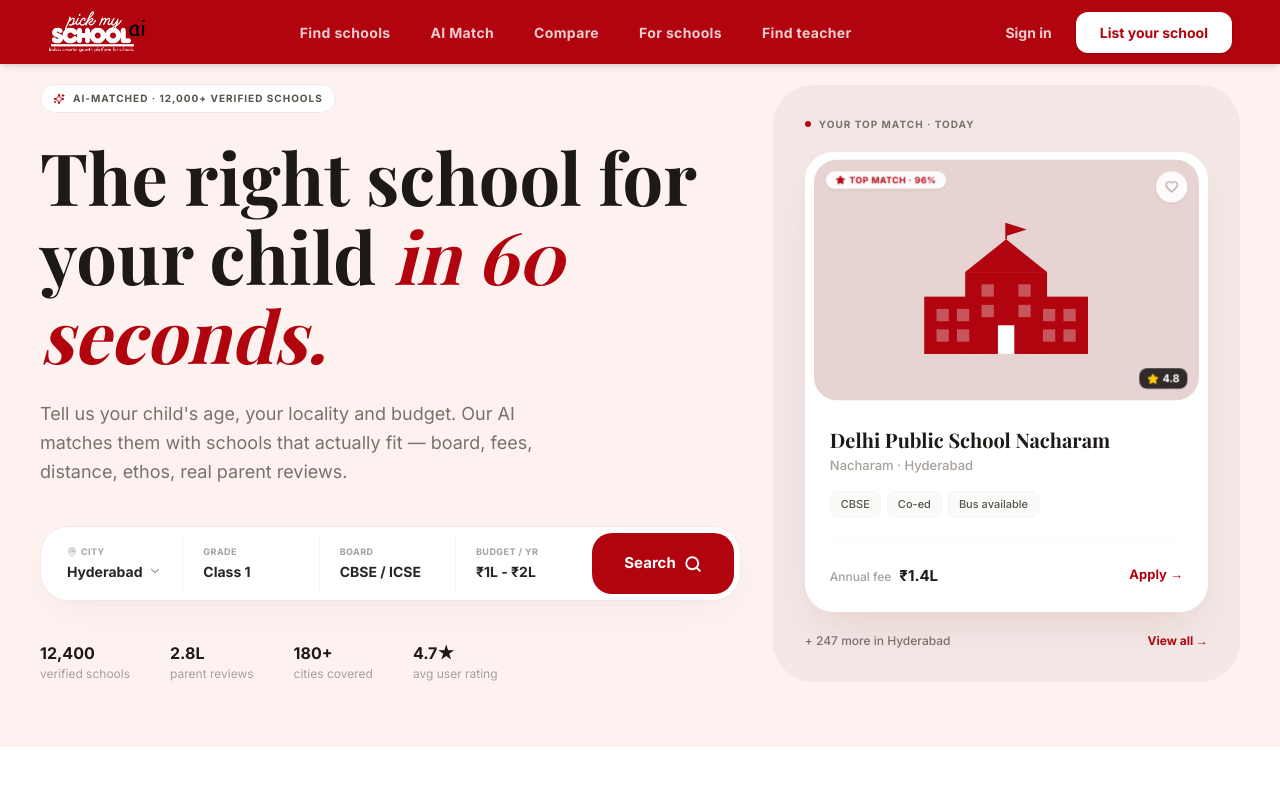
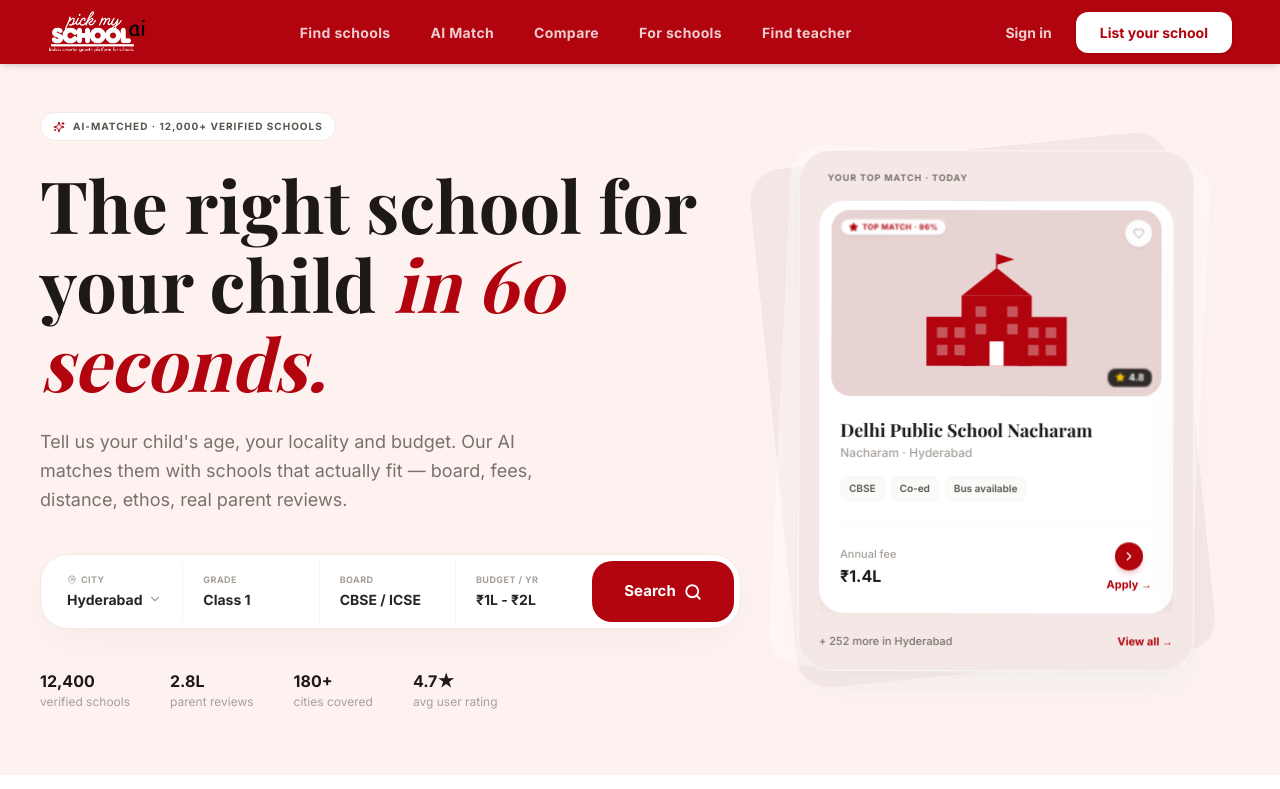
Before and after one commit to modupalliharshini/pickmyschoolai, a React (Vite) app: page / in a window 1280 px wide. Shown: the top 789 px of the page. Built offline with nearby package versions, Linux system fonts and the light colour scheme; a web font is replaced by a local one.

Commit message:
school card fix

```diff
--- a/src/App.jsx
+++ b/src/App.jsx
@@ -24,7 +24,7 @@
         <BrowserRouter>
           <ScrollToTop />
           <Navbar />
-          <main className="pt-16">
+          <main>
             <Routes>
               <Route path="/" element={<HomePage />} />
               <Route path="/find-schools" element={<FindSchoolsPage />} />
--- a/src/components/Hero.jsx
+++ b/src/components/Hero.jsx
@@ -1,17 +1,66 @@
 import React, { useState } from 'react';
-import { Search, MapPin, Sparkles, Heart, Star, ChevronDown } from 'lucide-react';
+import { Search, MapPin, Sparkles, Heart, Star, ChevronDown, ChevronRight } from 'lucide-react';
 import { useNavigate } from 'react-router-dom';
 import SchoolIllustration from './SchoolIllustration';
 
 const Hero = () => {
   const navigate = useNavigate();
 
+  const topSchools = [
+    {
+      id: 1,
+      name: "Delhi Public School Nacharam",
+      location: "Nacharam · Hyderabad",
+      tags: ['CBSE', 'Co-ed', 'Bus available'],
+      fee: "₹1.4L",
+      match: "96%"
+    },
+    {
+      id: 2,
+      name: "Oakridge International School",
+      location: "Gachibowli · Hyderabad",
+      tags: ['IB', 'Co-ed', 'Premium'],
+      fee: "₹3.5L",
+      match: "94%"
+    },
+    {
+      id: 3,
+      name: "Chirec International School",
+      location: "Kondapur · Hyderabad",
+      tags: ['CBSE/IB', 'Co-ed', 'Sports'],
+      fee: "₹2.8L",
+      match: "92%"
+    },
+    {
+      id: 4,
+      name: "Global Indian International School",
+      location: "Uppal · Hyderabad",
+      tags: ['CBSE', 'Co-ed', 'Modern'],
+      fee: "₹1.6L",
+      match: "91%"
+    },
+    {
+      id: 5,
+      name: "The Hyderabad Public School",
+      location: "Begumpet · Hyderabad",
+      tags: ['ICSE', 'Heritage', 'Elite'],
+      fee: "₹1.2L",
+      match: "90%"
+    }
+  ];
+
+  const [schoolIndex, setSchoolIndex] = useState(0);
+
+  const nextSchool = () => {
+    setSchoolIndex((prev) => (prev + 1) % topSchools.length);
+  };
+
   const handleSearch = () => {
     navigate('/find-schools');
   };
 
   return (
-    <section className="relative pt-4 pb-12 lg:pt-5 lg:pb-16 overflow-hidden bg-[#FDF2F0]">
+    <section className="relative pt-24 pb-12 lg:pt-28 lg:pb-16 overflow-hidden bg-[#FDF2F0]">
       <div className="max-w-[1400px] mx-auto px-6 lg:px-10">
         <div className="grid lg:grid-cols-[1.2fr_0.8fr] gap-8 items-center">
 
@@ -84,56 +133,87 @@
             </div>
           </div>
 
-          {/* Right Column - Top Match Card */}
-          <div className="relative animate-in fade-in slide-in-from-right-8 duration-1000 delay-200">
-            <div className="bg-[#F3E8E6] p-8 rounded-[40px]">
-              <div className="flex items-center gap-2 text-[10px] font-bold text-stone-500 uppercase tracking-widest mb-5">
-                <span className="w-1.5 h-1.5 rounded-full bg-[#b1040e]" /> YOUR TOP MATCH · TODAY
+          {/* Right Column - Top Match Card Slider */}
+          <div className="relative animate-in fade-in slide-in-from-right-8 duration-1000 delay-200 lg:pl-6 group/hero max-w-[420px] mx-auto lg:mx-0">
+            {/* Hanging Card Background Layers */}
+            <div className="absolute inset-0 bg-[#e5d5d2] rounded-[32px] transform rotate-[-2deg] translate-y-2 opacity-40 animate-hanging-bg-1" />
+            <div className="absolute inset-0 bg-white/40 rounded-[32px] transform rotate-[1deg] translate-x-1 translate-y-1 animate-hanging-bg-2" />
+
+            <div className="relative bg-[#F3E8E6] p-5 rounded-[32px] border border-white/60 shadow-xl shadow-stone-200/40 overflow-hidden animate-hanging-card">
+              <div className="flex items-center gap-2 text-[9px] font-bold text-stone-500 uppercase tracking-widest mb-4">
+                <span className="w-1.2 h-1.2 rounded-full bg-[#b1040e] animate-pulse" /> YOUR TOP MATCH · TODAY
               </div>
 
-              <div className="bg-white rounded-[28px] overflow-hidden border border-white shadow-[0_20px_45px_-12px_rgba(124,26,26,0.12)] group">
-                <div className="relative aspect-[16/10] scale-[0.98] mt-1 mx-1 rounded-[24px] overflow-hidden">
+              <div className="relative w-full overflow-hidden">
+                {/* Carousel Container */}
+                <div
+                  className="flex transition-transform duration-500 ease-out w-full"
+                  style={{ transform: `translateX(-${schoolIndex * 100}%)` }}
+                >
+                  {topSchools.map((school, idx) => (
+                    <div
+                      key={school.id}
+                      className="w-full flex-shrink-0"
+                    >
+                      <div className="bg-white rounded-[24px] overflow-hidden border border-white shadow-[0_15px_35px_-10px_rgba(124,26,26,0.08)] group relative">
+                        <div className="relative aspect-[16/9] scale-[0.96] mt-1 mx-1 rounded-[20px] overflow-hidden">
                           <SchoolIllustration />
-                  <div className="absolute top-3 left-3 bg-white/90 backdrop-blur-md rounded-full px-2.5 py-0.5 flex items-center gap-1 shadow-sm">
+                          <div className="absolute top-2.5 left-2.5 bg-white/95 backdrop-blur-md rounded-full px-2 py-0.5 flex items-center gap-1 shadow-sm">
                             <Star className="w-2.5 h-2.5 fill-[#b1040e] text-[#b1040e]" />
-                    <span className="text-[9px] font-bold text-[#b1040e] tracking-wider uppercase">TOP MATCH · 96%</span>
+                            <span className="text-[8px] font-bold text-[#b1040e] tracking-wider uppercase">TOP MATCH · {school.match}</span>
                           </div>
-                  <button className="absolute top-3 right-3 w-8 h-8 bg-white/90 backdrop-blur-md rounded-full flex items-center justify-center shadow-sm">
-                    <Heart className="w-3.5 h-3.5 text-stone-400" />
+                          <button className="absolute top-2.5 right-2.5 w-7 h-7 bg-white/95 backdrop-blur-md rounded-full flex items-center justify-center shadow-sm hover:bg-white transition-colors">
+                            <Heart className="w-3 h-3 text-stone-400 hover:text-[#b1040e] transition-colors" />
                           </button>
-                  <div className="absolute bottom-3 right-3 bg-stone-900/90 backdrop-blur-md text-white rounded-lg px-2 py-0.5 flex items-center gap-1">
-                    <Star className="w-3 h-3 fill-yellow-400 text-yellow-400" />
-                    <span className="text-[11px] font-bold">4.8</span>
+                          <div className="absolute bottom-2.5 right-2.5 bg-stone-900/90 backdrop-blur-md text-white rounded-lg px-2 py-0.5 flex items-center gap-1">
+                            <Star className="w-2.5 h-2.5 fill-yellow-400 text-yellow-400" />
+                            <span className="text-[10px] font-bold">4.8</span>
                           </div>
                         </div>
 
-                <div className="p-6">
-                  <h3 className="font-serif text-[20px] font-bold text-stone-900 leading-tight">Delhi Public School Nacharam</h3>
-                  <p className="text-stone-400 text-[13px] mt-1 font-medium">Nacharam · Hyderabad</p>
+                        <div className="p-5">
+                          <h3 className="font-serif text-[18px] font-bold text-stone-900 leading-tight">{school.name}</h3>
+                          <p className="text-stone-400 text-[12px] mt-0.5 font-medium">{school.location}</p>
 
-                  <div className="mt-4 flex flex-wrap gap-1.5">
-                    <span className="px-2.5 py-1 rounded-lg bg-stone-50 text-stone-600 text-[11px] font-medium border border-stone-100">CBSE</span>
-                    <span className="px-2.5 py-1 rounded-lg bg-stone-50 text-stone-600 text-[11px] font-medium border border-stone-100">Co-ed</span>
-                    <span className="px-2.5 py-1 rounded-lg bg-stone-50 text-stone-600 text-[11px] font-medium border border-stone-100">Bus available</span>
+                          <div className="mt-3.5 flex flex-wrap gap-1.5">
+                            {school.tags.map(tag => (
+                              <span key={tag} className="px-2 py-1 rounded-lg bg-stone-50 text-stone-600 text-[10px] font-semibold border border-stone-100/60">
+                                {tag}
+                              </span>
+                            ))}
                           </div>
 
-                  <div className="mt-6 pt-5 border-t border-stone-50 flex items-center justify-between">
+                          <div className="mt-6 pt-4 border-t border-stone-50 flex items-center justify-between">
                             <div>
-                      <span className="text-stone-400 text-[12px] font-medium">Annual fee</span>
-                      <span className="text-stone-900 font-bold text-[15px] ml-2">₹1.4L</span>
+                              <span className="text-stone-400 text-[11px] font-medium block mb-0.5">Annual fee</span>
+                              <span className="text-stone-900 font-bold text-[16px]">{school.fee}</span>
                             </div>
+
+                            <div className="flex flex-col items-center gap-1.5">
                               <button
-                      onClick={() => navigate('/school/1')}
-                      className="text-[#b1040e] font-bold text-[13px] flex items-center gap-1 hover:gap-2 transition-all"
+                                onClick={(e) => { e.stopPropagation(); nextSchool(); }}
+                                className="w-7 h-7 rounded-full bg-[#b1040e] text-white flex items-center justify-center shadow-md shadow-[#b1040e]/20 hover:bg-[#8e030b] hover:scale-110 active:scale-95 transition-all group/btn z-10"
+                              >
+                                <ChevronRight className="w-3.5 h-3.5 group-hover/btn:translate-x-0.5 transition-transform" />
+                              </button>
+
+                              <button
+                                onClick={() => navigate(`/school/${school.id}`)}
+                                className="text-[#b1040e] font-bold text-[11px] flex items-center gap-1 hover:gap-2 transition-all"
                               >
                                 Apply →
                               </button>
                             </div>
                           </div>
                         </div>
+                      </div>
+                    </div>
+                  ))}
+                </div>
+              </div>
 
-              <div className="mt-5 flex items-center justify-between text-[12px]">
-                <span className="text-stone-500 font-medium">+ 247 more in Hyderabad</span>
+              <div className="mt-5 flex items-center justify-between text-[11px]">
+                <span className="text-stone-500 font-medium">+ {247 + topSchools.length} more in Hyderabad</span>
                 <button
                   onClick={handleSearch}
                   className="text-[#b1040e] font-bold flex items-center gap-1 hover:underline"
--- a/src/index.css
+++ b/src/index.css
@@ -37,3 +37,32 @@
     transform: translateY(0);
   }
 }
+
+@keyframes hanging-bg-1 {
+  0%, 100% { transform: translateY(3px) rotate(-3deg); }
+  50% { transform: translateY(-12px) rotate(-4deg); }
+}
+
+@keyframes hanging-bg-2 {
+  0%, 100% { transform: translate(2px, 1px) rotate(1.5deg); }
+  50% { transform: translate(4px, -8px) rotate(2deg); }
+}
+
+@keyframes hanging-card {
+  0%, 100% { transform: translateY(0) translateX(0) rotate(0deg); }
+  25% { transform: translateY(-4px) translateX(-6px) rotate(-0.5deg); }
+  50% { transform: translateY(-8px) translateX(0) rotate(0deg); }
+  75% { transform: translateY(-4px) translateX(6px) rotate(0.5deg); }
+}
+
+.animate-hanging-bg-1 {
+  animation: hanging-bg-1 10s ease-in-out infinite;
+}
+
+.animate-hanging-bg-2 {
+  animation: hanging-bg-2 8s ease-in-out infinite;
+}
+
+.animate-hanging-card {
+  animation: hanging-card 7s ease-in-out infinite;
+}
--- a/src/pages/AiMatchPage.jsx
+++ b/src/pages/AiMatchPage.jsx
@@ -35,7 +35,7 @@
   if (done) {
     const ranked = [...schools].sort((a, b) => b.score - a.score).slice(0, 6);
     return (
-      <section className="bg-[#FBF7F0] min-h-screen py-16">
+      <section className="bg-[#FBF7F0] min-h-screen pt-24 pb-16">
         <div className="max-w-[1200px] mx-auto px-6 lg:px-10">
           <div className="inline-flex items-center gap-2 px-4 py-2 rounded-full bg-white border border-stone-200"><Sparkles className="w-4 h-4 text-[#b1040e]" /><span className="text-[11px] tracking-[0.18em] font-semibold text-stone-700">AI MATCH COMPLETE</span></div>
           <h1 className="mt-5 font-serif text-[48px] lg:text-[64px] font-semibold text-stone-900 leading-tight">Your <span className="italic text-[#b1040e]">top matches.</span></h1>
@@ -64,7 +64,7 @@
   }
 
   return (
-    <section className="bg-[#FBF7F0] min-h-screen py-16">
+    <section className="bg-[#FBF7F0] min-h-screen pt-24 pb-16">
       <div className="max-w-[900px] mx-auto px-6">
         <div className="text-center">
           <h1 className="font-serif text-[44px] lg:text-[60px] font-semibold text-stone-900 leading-tight">
--- a/src/pages/ComparePage.jsx
+++ b/src/pages/ComparePage.jsx
@@ -31,7 +31,7 @@
   };
 
   return (
-    <section className="bg-[#FBF7F0] min-h-screen py-14">
+    <section className="bg-[#FBF7F0] min-h-screen pt-24 pb-14">
       <div className="max-w-[1200px] mx-auto px-6 lg:px-10">
         <h1 className="font-serif text-[48px] lg:text-[60px] font-semibold text-stone-900 leading-tight">Compare schools</h1>
         <p className="text-stone-500 mt-3">Pick up to 3 schools and compare side-by-side.</p>
--- a/src/pages/FindSchoolsPage.jsx
+++ b/src/pages/FindSchoolsPage.jsx
@@ -117,7 +117,7 @@
   );
 
   return (
-    <section className="bg-white min-h-screen py-8">
+    <section className="bg-white min-h-screen pt-24 pb-8">
       <div className="max-w-[1400px] mx-auto px-6 lg:px-10">
         <div className="flex items-start lg:items-end justify-between flex-col lg:flex-row gap-6 mb-8">
           <div className="w-full flex justify-between items-start">
--- a/src/pages/FindTeacherPage.jsx
+++ b/src/pages/FindTeacherPage.jsx
@@ -86,7 +86,7 @@
   );
 
   return (
-    <section className="bg-white min-h-screen py-8">
+    <section className="bg-white min-h-screen pt-24 pb-8">
       <div className="max-w-[1400px] mx-auto px-6 lg:px-10">
         <div className="mb-8 flex justify-between items-start">
           <div>
--- a/src/pages/ForSchoolsPage.jsx
+++ b/src/pages/ForSchoolsPage.jsx
@@ -6,7 +6,7 @@
   const { openModal } = useModal();
   return (
     <>
-      <section className="bg-stone-900 text-white relative overflow-hidden">
+      <section className="bg-stone-900 text-white relative overflow-hidden pt-24">
         <div className="max-w-[1400px] mx-auto px-6 lg:px-10 py-24 lg:py-32">
           <div className="inline-flex items-center gap-2 px-5 py-2 rounded-full bg-white/10 border border-white/20">
             <span className="text-[11px] tracking-[0.2em] font-semibold">FOR SCHOOLS</span>
--- a/src/pages/SchoolDetailPage.jsx
+++ b/src/pages/SchoolDetailPage.jsx
@@ -25,7 +25,7 @@
   };
 
   return (
-    <div className="bg-[#FBF7F0] min-h-screen">
+    <div className="bg-[#FBF7F0] min-h-screen pt-24">
       {/* Header / Nav */}
       <div className="max-w-[1400px] mx-auto px-6 lg:px-10 py-6">
         <Link to="/find-schools" className="inline-flex items-center gap-2 text-stone-500 hover:text-stone-900 transition-colors font-medium">
--- a/src/pages/TeacherProfilePage.jsx
+++ b/src/pages/TeacherProfilePage.jsx
@@ -16,7 +16,7 @@
   const initials = teacher.name.split(' ').map(n => n[0]).join('').toUpperCase();
 
   return (
-    <main className="bg-[#FDF2F0]/30 min-h-screen pb-20">
+    <main className="bg-[#FDF2F0]/30 min-h-screen pt-24 pb-20">
       {/* Header */}
       <div className="bg-white border-b border-stone-100 sticky top-0 z-30">
         <div className="max-w-[1200px] mx-auto px-6 h-20 flex items-center justify-between">
```
Lines whose indentation alone changed are shown as unchanged.
